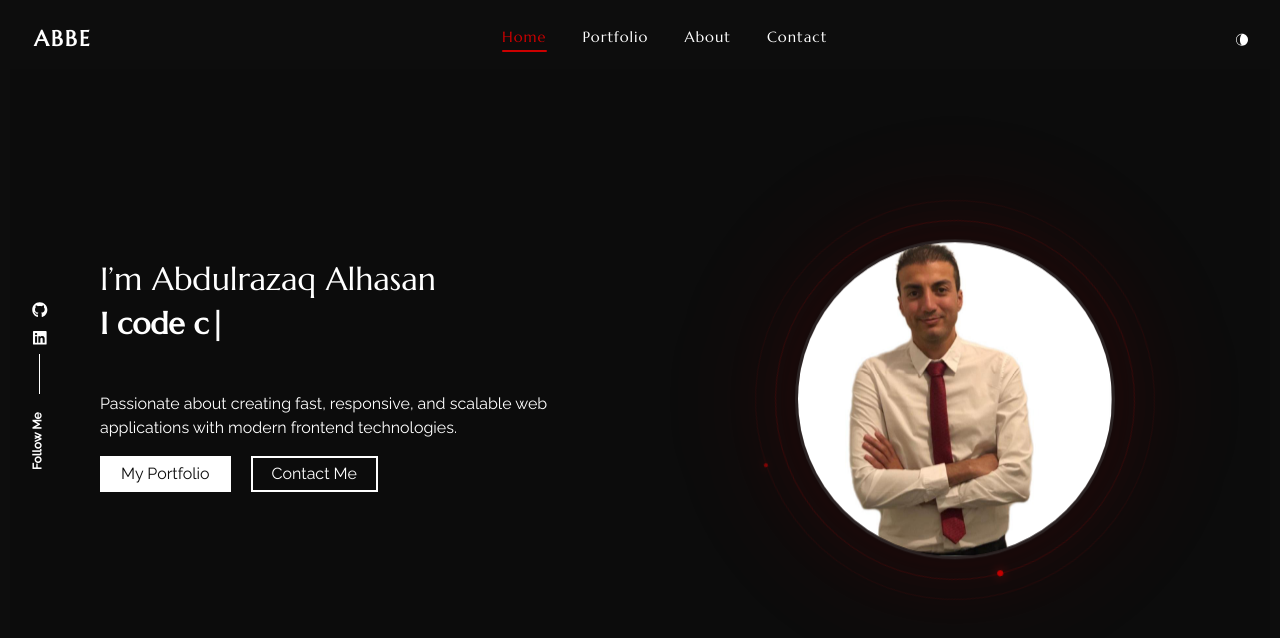
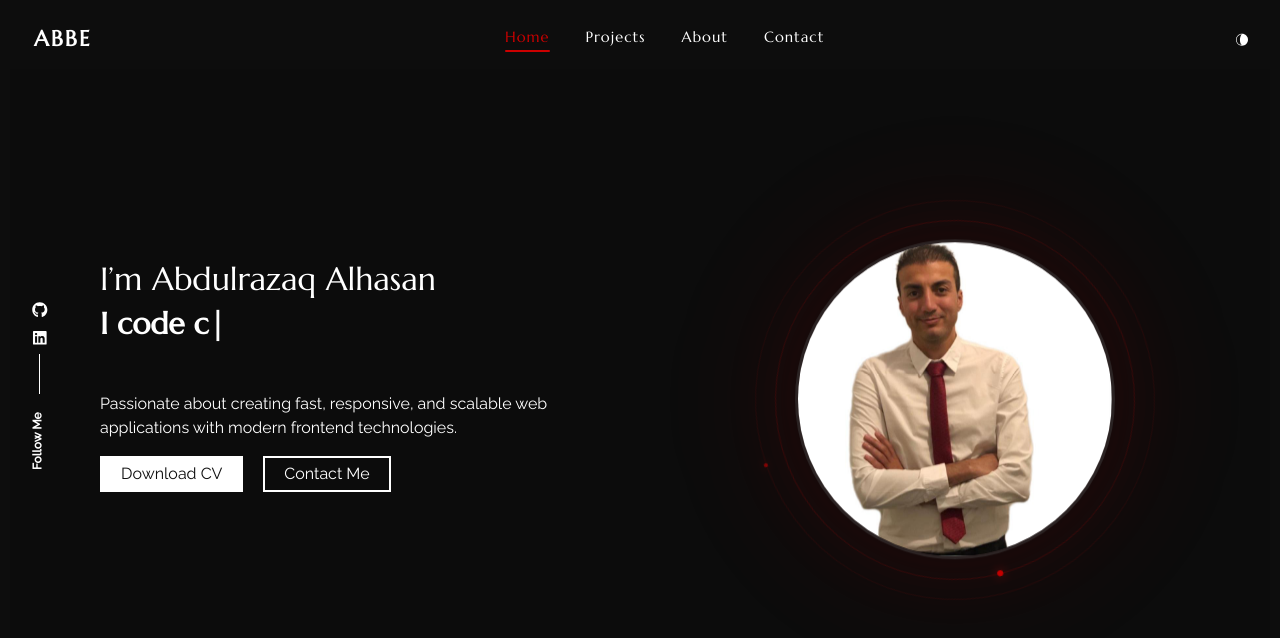
Before and after one commit to abdulrazaq-alhasan/My-Portfolio, a React (Create React App) app: page / in a window 1280 px wide. Shown: the top 638 px of the page. Built offline with nearby package versions, Linux system fonts and the light colour scheme.

Commit message:
add CV btn

```diff
--- a/src/app/routes.js
+++ b/src/app/routes.js
@@ -2,7 +2,7 @@ import React from "react";
 import { Route, Routes} from "react-router-dom";
 import withRouter from "../hooks/withRouter"
 import { Home } from "../pages/home";
-import { Portfolio } from "../pages/portfolio";
+import { Projects } from "../pages/projects";
 import { ContactUs } from "../pages/contact";
 import { About } from "../pages/about";
 import { Socialicons } from "../components/socialicons";
@@ -22,7 +22,7 @@ const AnimatedRoutes = withRouter(({ location }) => (
       <Routes location={location}>
         <Route exact path="/" element={<Home />} />
         <Route path="/about" element={<About />} />
-        <Route path="/portfolio" element={<Portfolio />} />
+        <Route path="/projects" element={<Projects />} />
         <Route path="/contact" element={<ContactUs />} />
         <Route path="*" element={<Home />} />
       </Routes>
--- a/src/header/index.js
+++ b/src/header/index.js
@@ -30,7 +30,7 @@ const Headermain = () => {
 
   const navLinks = [
     { path: "/", label: "Home" },
-    { path: "/portfolio", label: "Portfolio" },
+    { path: "/projects", label: "Projects" },
     { path: "/about", label: "About" },
     { path: "/contact", label: "Contact" },
   ];
--- a/src/pages/home/index.js
+++ b/src/pages/home/index.js
@@ -46,14 +46,19 @@ export const Home = () => {
                 </h1>
                 <p className="mb-1x">{introdata.description}</p>
                 <div className="intro_btn-action pb-5">
-                  <Link to="/portfolio" className="text_2">
-                    <div id="button_p" className="ac_btn btn ">
-                      My Portfolio
+                  <a
+                    href="https://www.mediafire.com/file/y57ebn8v7p545wj/CV.docx/file"
+                    className="text_2"
+                    target="_blank"
+                    rel="noopener noreferrer"
+                  >
+                    <div id="button_p" className="ac_btn btn">
+                      Download CV
                       <div className="ring one"></div>
                       <div className="ring two"></div>
                       <div className="ring three"></div>
                     </div>
-                  </Link>
+                  </a>
                   <Link to="/contact">
                     <div id="button_h" className="ac_btn btn">
                       Contact Me
--- a/src/pages/home/style.css
+++ b/src/pages/home/style.css
@@ -296,54 +296,9 @@ section {
 }
 
 .ac_btn:hover {
-    box-shadow: 8px 8px 0px var(--text-color), -8px -8px 0px var(--text-color);
-}
-
-.ac_btn:hover .one {
-    opacity: 1;
-    transform: translate3d(0px, 0px, 0px);
-}
-
-.ac_btn:hover .two {
-    transform: translate3d(0px, 0px, 0px);
-}
-
-.ac_btn:hover .three {
-    transform: translate3d(0px, 0px, 0px);
-}
-
-.ac_btn:hover .four {
-    transform: translate3d(0px, 0px, 0px);
-}
-
-.ac_btn .ring {
-    width: 100%;
-    height: 100%;
-    position: absolute;
-    background: transparent;
-    top: 0;
-    left: 0;
-    transform: translate3d(0px, 90px, 0px);
-}
-
-.ac_btn .one {
-    background-color: #000;
-    transition: all 0.3s cubic-bezier(0.55, 0, 0.1, 1);
-    z-index: -3;
-    z-index: -4;
-}
-
-.ac_btn .two {
-    background-color: var(--primary-color);
-    transition: all 0.5s cubic-bezier(0.55, 0, 0.1, 1);
-    z-index: -3;
-}
-
-.ac_btn .three {
-    background-color: var(--secondary-color);
-    z-index: -2;
-    transition: all 0.7s cubic-bezier(0.55, 0, 0.1, 1);
-    z-index: -3;
+    transform: scale(1.05);
+    color: var(--secondary-color);
+    border-color: var(--secondary-color);
 }
 
 #button_p {
@@ -351,9 +306,11 @@ section {
     color: var(--primary-color);
 }
 
-#button_h:hover {
-    color: var(--primary-color)
+#button_p:hover {
+    color: var(--primary-color);
 }
+
+
 
 .intro_sec .h_bg-image .block {
     bottom: 50vh;
--- a/src/pages/portfolio/index.js
+++ b/src/pages/projects/index.js
@@ -5,7 +5,7 @@ import { Container, Row, Col } from 'react-bootstrap';
 import { dataportfolio, meta } from '../../content_option';
 import { FiExternalLink, FiGithub } from 'react-icons/fi';
 
-export const Portfolio = () => {
+export const Projects = () => {
     return (
         <HelmetProvider>
             <Container className="About-header">
```
Also changed, not shown: src/pages/projects/style.css (renamed from src/pages/portfolio/style.css).
